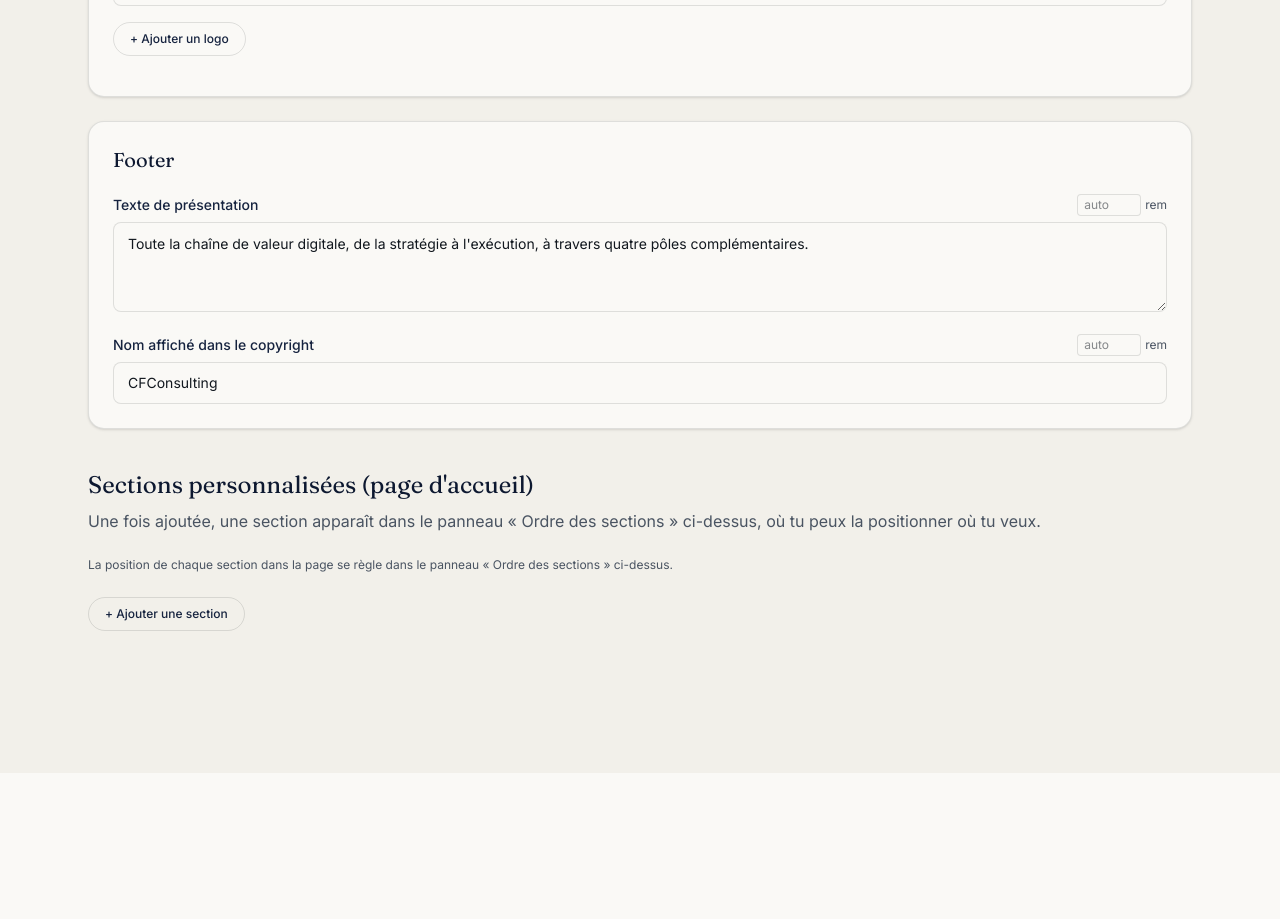
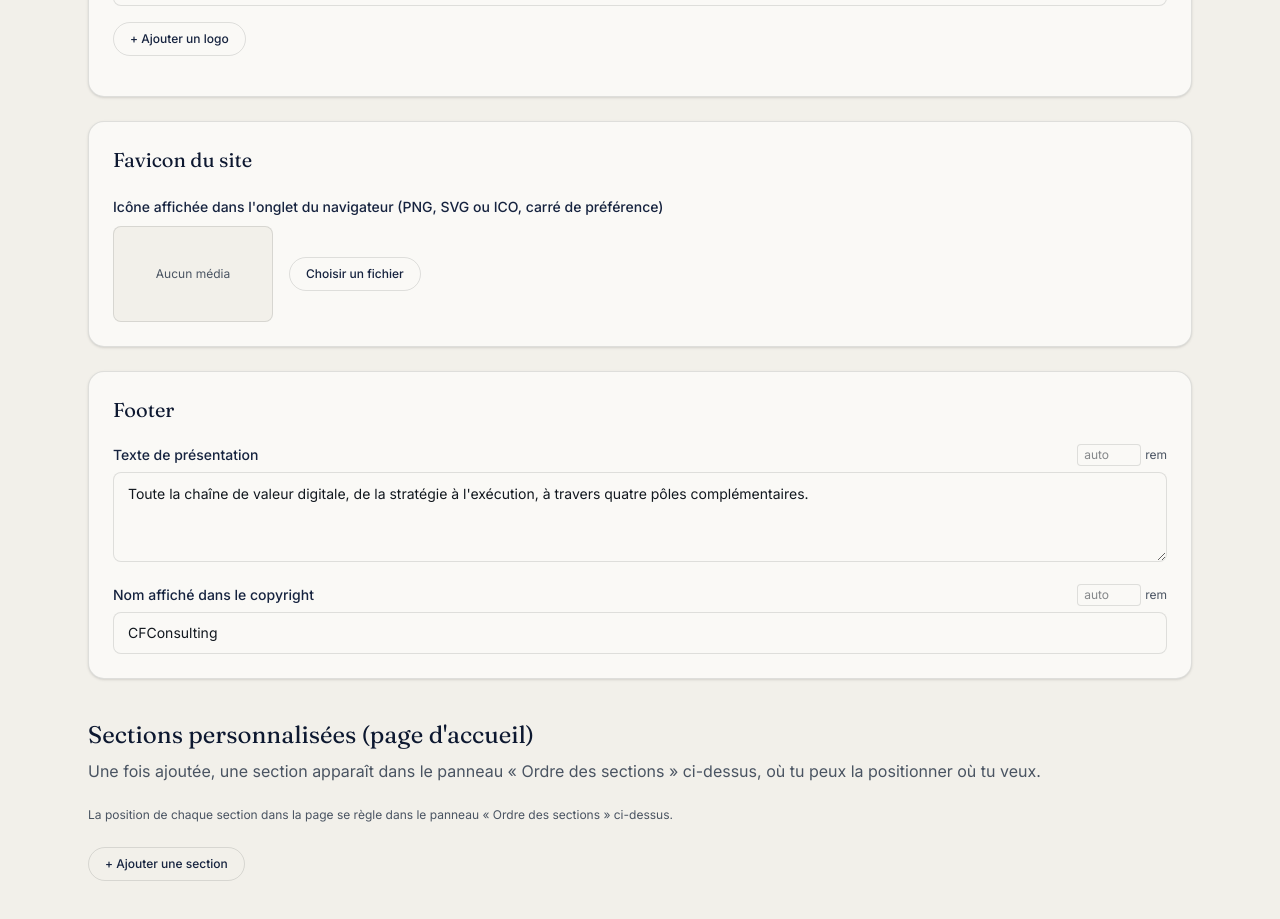
Before and after one commit to niangmamath/cfgroupe, a Next.js app: page /admin/content in a window 1280 px wide. Shown: the part 4100-5019 px from the top of the page. Before the commit the page ends 4873 px from the top, so only its background shows below. Built offline with nearby package versions, Linux system fonts and the light colour scheme.

Commit message:
Admin : favicon du site modifiable

```diff
--- a/src/app/admin/(dashboard)/content/page.tsx
+++ b/src/app/admin/(dashboard)/content/page.tsx
@@ -389,6 +389,15 @@ export default function AdminContentPage() {
           />
         </SectionCard>
 
+        <SectionCard title="Favicon du site">
+          <MediaUpload
+            label="Icône affichée dans l'onglet du navigateur (PNG, SVG ou ICO, carré de préférence)"
+            imageUrl={content.favicon}
+            videoUrl={null}
+            onChange={({ image }) => setContent({ ...content, favicon: image })}
+          />
+        </SectionCard>
+
         <SectionCard title="Footer">
           <TextAreaField
             label="Texte de présentation"
--- a/src/app/layout.tsx
+++ b/src/app/layout.tsx
@@ -1,5 +1,6 @@
 import type { Metadata } from "next";
 import { Fraunces, Inter } from "next/font/google";
+import { getContent } from "@/lib/store";
 import "./globals.css";
 
 const fraunces = Fraunces({
@@ -14,7 +15,15 @@ const inter = Inter({
   subsets: ["latin"],
 });
 
-export const metadata: Metadata = {
+export async function generateMetadata(): Promise<Metadata> {
+  const { favicon } = await getContent();
+  return {
+    ...baseMetadata,
+    ...(favicon ? { icons: { icon: favicon, shortcut: favicon, apple: favicon } } : {}),
+  };
+}
+
+const baseMetadata: Metadata = {
   title: {
     default: "CFConsulting — Toute la chaîne de valeur digitale",
     template: "%s — CFConsulting",
@@ -22,6 +31,8 @@ export const metadata: Metadata = {
   description:
     "CFConsulting couvre l'intégralité de la chaîne de valeur digitale, de la stratégie à l'exécution, à travers quatre pôles complémentaires : cadrage, exécution technique, logiciels métiers bancaires et solutions sectorielles.",
 };
+
+export const dynamic = "force-dynamic";
 
 export default function RootLayout({ children }: LayoutProps<"/">) {
   return (
--- a/src/lib/content-types.ts
+++ b/src/lib/content-types.ts
@@ -101,6 +101,7 @@ export type SiteContent = {
     subtitle: string;
     logos: TrustedLogo[];
   };
+  favicon: string | null;
   homeSections: CustomSection[];
   homeSectionOrder: SectionOrderEntry[];
   entities: Entity[];
--- a/src/lib/default-content.ts
+++ b/src/lib/default-content.ts
@@ -82,6 +82,7 @@ export const defaultContent: SiteContent = {
     subtitle: "Nos références et partenaires (liste non exhaustive)",
     logos: [],
   },
+  favicon: null,
   homeSections: [],
   homeSectionOrder: [
     { kind: "fixed", key: "hero" },
--- a/src/lib/store.ts
+++ b/src/lib/store.ts
@@ -54,6 +54,7 @@ export async function getContent(): Promise<SiteContent> {
   merged.hero = { ...defaultContent.hero, ...stored.hero };
   // content saved before `sections`/`sectionOrder`/`homeSections` existed won't have them
   merged.homeSections = merged.homeSections ?? [];
+  merged.favicon = merged.favicon ?? null;
   merged.presence = merged.presence ?? defaultContent.presence;
   merged.trustedSection = merged.trustedSection ?? defaultContent.trustedSection;
   merged.homeSectionOrder = merged.homeSectionOrder ?? defaultContent.homeSectionOrder;
```
